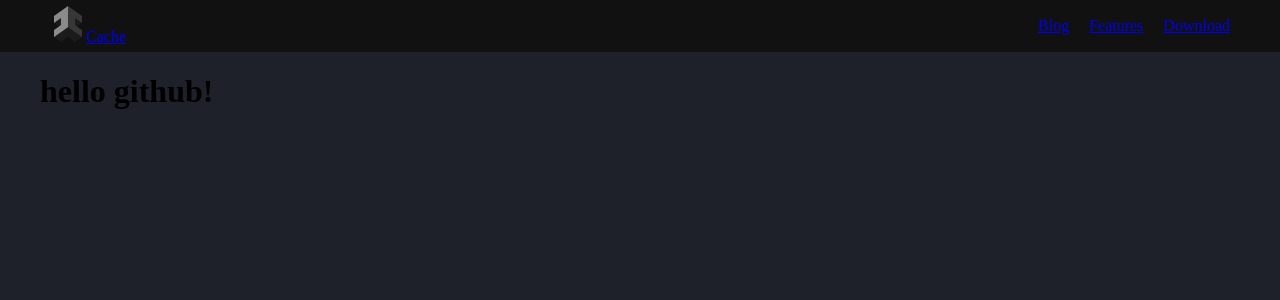
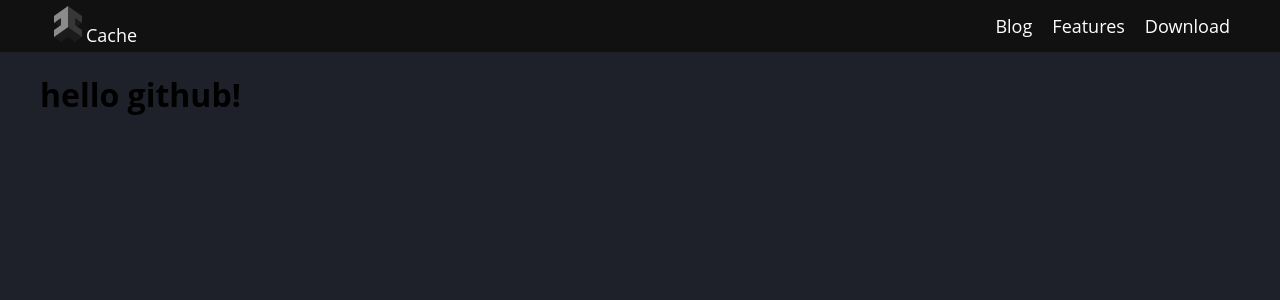
Before and after one commit to cup-lang/cup-lang.org, a Jekyll site: the page built from index.html, in a window 1280 px wide. Shown: the top 300 px of the page. Built offline with Jekyll 4.4.1, drawn with Linux system fonts in a browser that asks for light colours.

Commit message:
Update default.html

```diff
--- a/_layouts/default.html
+++ b/_layouts/default.html
@@ -13,6 +13,7 @@
         body {
             margin: 0;
             background: #1e202a;
+            font-family: "Open Sans", "Helvetica Neue", Helvetica, Arial, sans-serif;
         }
 
         nav {
@@ -22,6 +23,9 @@
 
         .nav-link {
             padding: 10px;
+            color: #fff;
+            text-decoration: none;
+            font-size: 18px;
         }
 
         .nav-content {
@@ -40,7 +44,6 @@
             margin: 0 auto;
             padding: 0 15px;
         }
-
     </style>
 </head>
 
```
